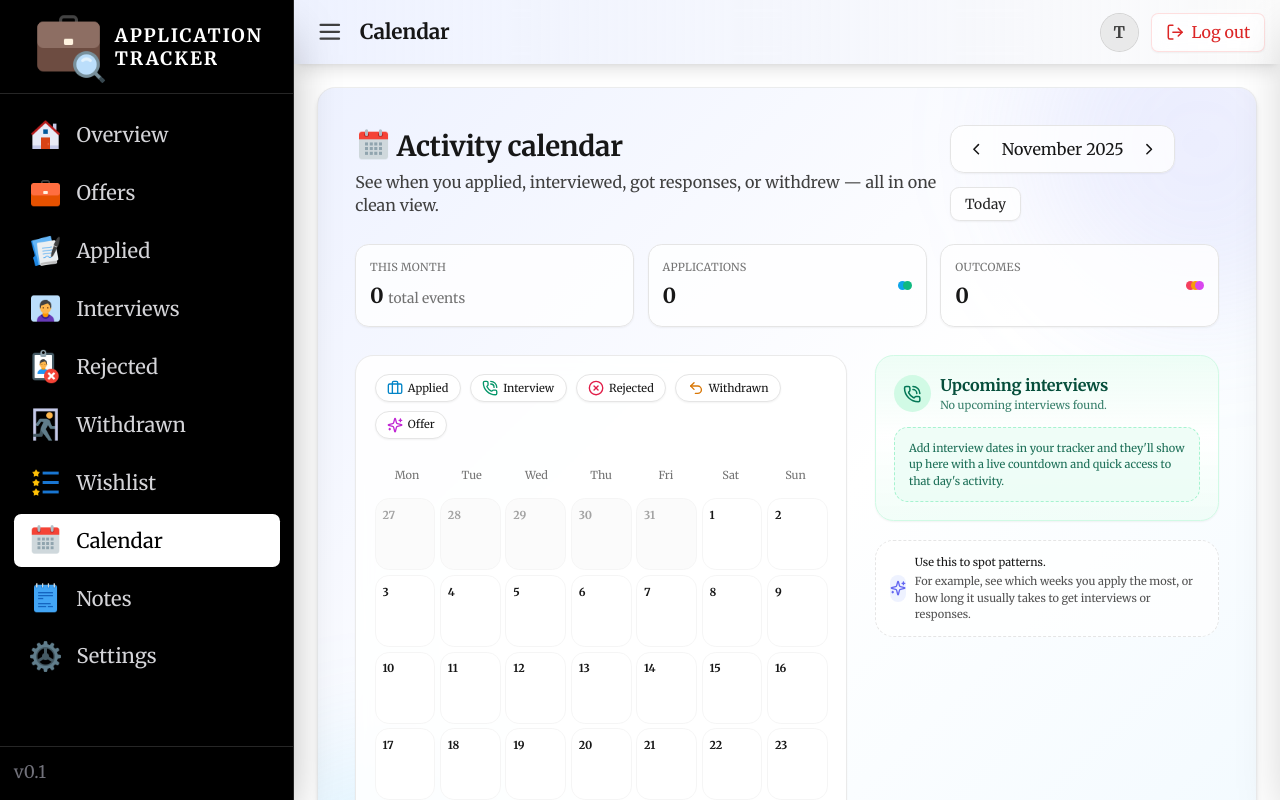
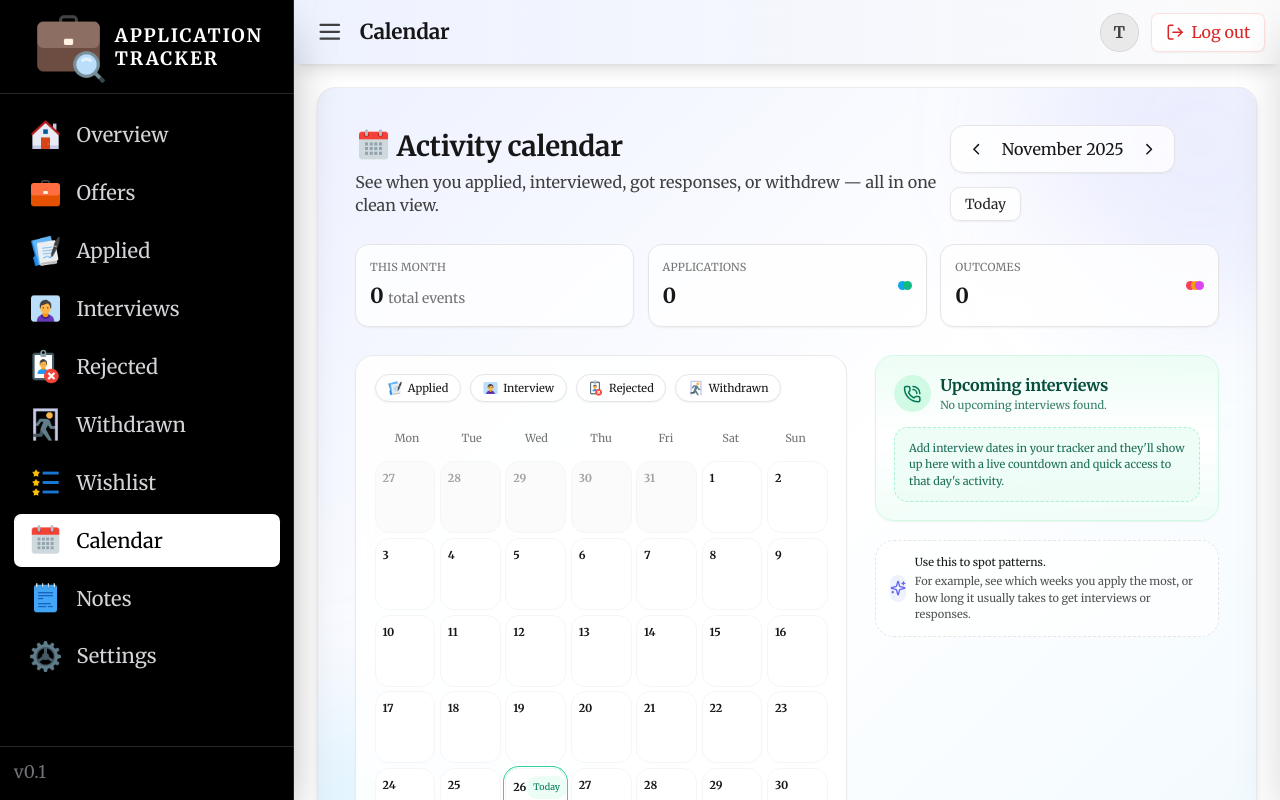
Before and after one commit to ThaerA7/applications_tracker, a Next.js app: page /calendar in a window 1280 px wide. Shown: the top 800 px of the page. Built offline with nearby package versions, Linux system fonts and the light colour scheme.

Commit message:
switched icons in calender page

```diff
--- a/app/calendar/page.tsx
+++ b/app/calendar/page.tsx
@@ -2,15 +2,7 @@
 
 import { useEffect, useMemo, useState } from "react";
 import Image from "next/image";
-import {
-  ChevronLeft,
-  ChevronRight,
-  Briefcase,
-  PhoneCall,
-  XCircle,
-  Undo2,
-  Sparkles,
-} from "lucide-react";
+import { ChevronLeft, ChevronRight, PhoneCall, Sparkles } from "lucide-react";
 import CalendarDaySidebar, {
   type CalendarDayEvent,
 } from "./CalendarDaySidebar";
@@ -640,36 +632,61 @@ export default function CalendarPage() {
             {/* Left: calendar */}
             <div className="flex flex-col">
               <div className="rounded-2xl border border-neutral-200/80 bg-white/85 p-4 shadow-sm backdrop-blur">
-                {/* Legend */}
+                {/* Legend (using custom PNG icons, no Offer) */}
                 <div className="mb-4 flex flex-wrap gap-2 text-[11px]">
+                  {/* Applied */}
                   <div className="inline-flex items-center gap-1 rounded-full border border-neutral-200 bg-white px-2.5 py-1 shadow-sm">
-                    <Briefcase className="h-3.5 w-3.5 text-sky-600" />
+                    <Image
+                      src="/icons/checklist.png"
+                      alt="Applied icon"
+                      width={16}
+                      height={16}
+                      className="h-3.5 w-3.5"
+                    />
                     <span className="font-medium text-neutral-900">
                       {KIND_META.applied.label}
                     </span>
                   </div>
+
+                  {/* Interview */}
                   <div className="inline-flex items-center gap-1 rounded-full border border-neutral-200 bg-white px-2.5 py-1 shadow-sm">
-                    <PhoneCall className="h-3.5 w-3.5 text-emerald-600" />
+                    <Image
+                      src="/icons/interview.png"
+                      alt="Interview icon"
+                      width={16}
+                      height={16}
+                      className="h-3.5 w-3.5"
+                    />
                     <span className="font-medium text-neutral-900">
                       {KIND_META.interview.label}
                     </span>
                   </div>
+
+                  {/* Rejected */}
                   <div className="inline-flex items-center gap-1 rounded-full border border-neutral-200 bg-white px-2.5 py-1 shadow-sm">
-                    <XCircle className="h-3.5 w-3.5 text-rose-600" />
+                    <Image
+                      src="/icons/cancel.png"
+                      alt="Rejected icon"
+                      width={16}
+                      height={16}
+                      className="h-3.5 w-3.5"
+                    />
                     <span className="font-medium text-neutral-900">
                       {KIND_META.rejected.label}
                     </span>
                   </div>
+
+                  {/* Withdrawn */}
                   <div className="inline-flex items-center gap-1 rounded-full border border-neutral-200 bg-white px-2.5 py-1 shadow-sm">
-                    <Undo2 className="h-3.5 w-3.5 text-amber-600" />
+                    <Image
+                      src="/icons/withdrawn.png"
+                      alt="Withdrawn icon"
+                      width={16}
+                      height={16}
+                      className="h-3.5 w-3.5"
+                    />
                     <span className="font-medium text-neutral-900">
                       {KIND_META.withdrawn.label}
-                    </span>
-                  </div>
-                  <div className="inline-flex items-center gap-1 rounded-full border border-neutral-200 bg-white px-2.5 py-1 shadow-sm">
-                    <Sparkles className="h-3.5 w-3.5 text-fuchsia-600" />
-                    <span className="font-medium text-neutral-900">
-                      {KIND_META.offer.label}
                     </span>
                   </div>
                 </div>
```
